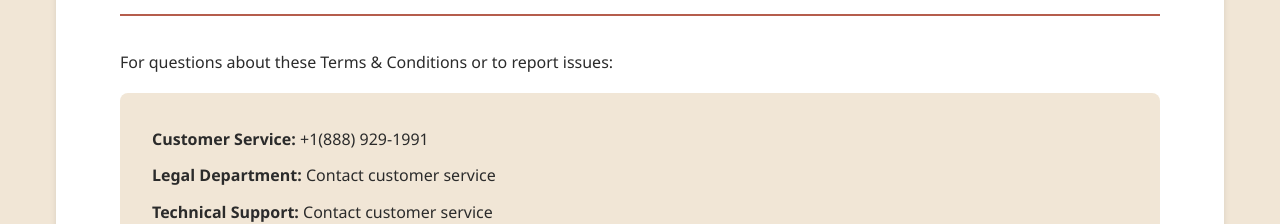
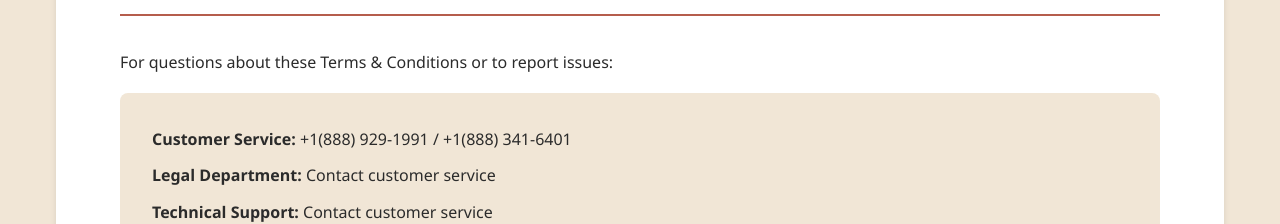
Before and after one commit to altralink/altralink, a website built with Vite: page terms.html in a window 1280 px wide. Shown: the part 7801-8025 px from the top of the page. Built offline with nearby package versions, Linux system fonts and the light colour scheme.

Commit message:
Update terms.html

```diff
--- a/terms.html
+++ b/terms.html
@@ -230,7 +230,7 @@
                     <h2>13. Contact Information</h2>
                     <p>For questions about these Terms & Conditions or to report issues:</p>
                     <div class="contact-info-legal">
-                        <p><strong>Customer Service:</strong> +1(888) 929-1991</p>
+                        <p><strong>Customer Service:</strong> +1(888) 929-1991 / +1(888) 341-6401</p>
                         <p><strong>Legal Department:</strong> Contact customer service</p>
                         <p><strong>Technical Support:</strong> Contact customer service</p>
                         <p><strong>Billing Questions:</strong> Contact customer service</p>
```
